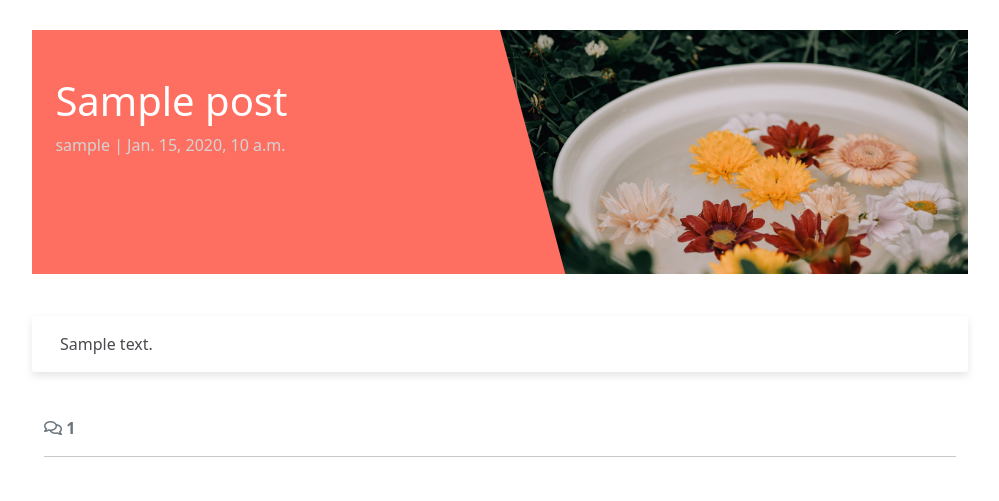
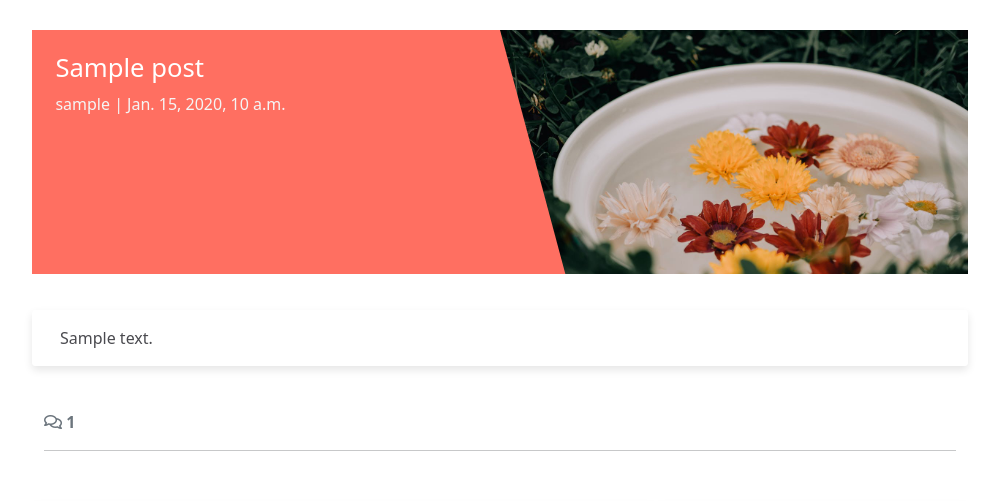
Before and after one commit to AnnieRho7/mindful-vibes, a Django app: page /sample/ in a window 1280 px wide. Shown: the part 56-557 px from the top of the page, without its empty margins (140-1139 px from the left). Run offline with Django 5.2, Linux system fonts and the light colour scheme; tables that the repository leaves empty hold one stand-in row (values such as "Sample post"); some libraries are stand-ins or nearby versions.

Commit message:
updated css in post detail page

```diff
--- a/static/css/style.css
+++ b/static/css/style.css
@@ -66,6 +66,7 @@ body {
     display: inline-block;
     height: 33vh;
     width: 100%;
+    display: flex;
 }
 
 .masthead-text {
@@ -114,13 +115,15 @@ body {
 
 /* Post Title and Subtitle */
 .post-title {
-    margin-top: 10%;
+    margin-top: 5%;
     margin-left: 5%;
+    max-width: 100%;
+    font-size: 2vw;
 }
 
 .post-subtitle {
     margin-left: 5%;
-    color: lightgray;
+    color: whitesmoke;
 }
 
 /* Buttons */
```
